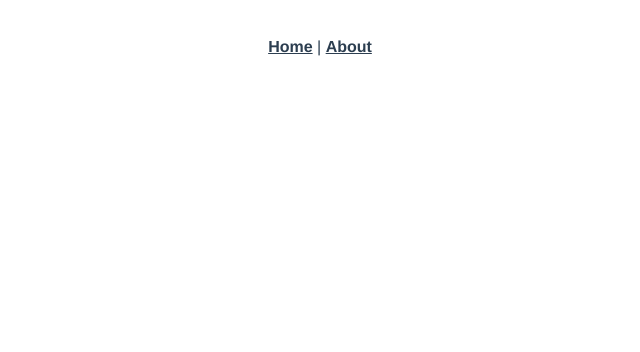
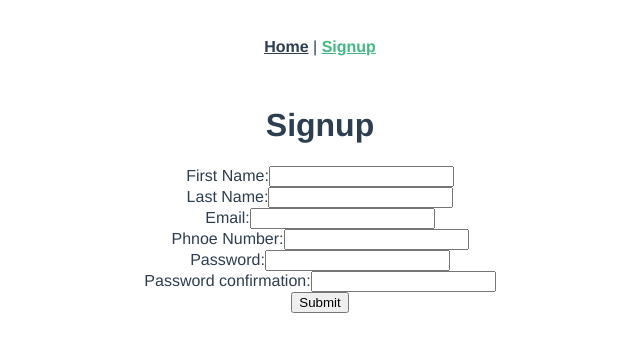
Before and after one commit to curtis-alexander/filler-up-frontend, a Vue app: page /users in a window 1280 px wide. Shown: the top 352 px of the page, without its empty margins (320-960 px from the left). Built offline with nearby package versions, Linux system fonts and the light colour scheme.

Commit message:
create signup page

```diff
--- a/src/App.vue
+++ b/src/App.vue
@@ -2,7 +2,7 @@
   <div id="app">
     <div id="nav">
       <router-link to="/">Home</router-link> |
-      <router-link to="/about">About</router-link>
+      <router-link to="/users">Signup</router-link>
     </div>
     <router-view />
   </div>
--- a/src/router/index.js
+++ b/src/router/index.js
@@ -1,6 +1,7 @@
 import Vue from "vue";
 import VueRouter from "vue-router";
 import Home from "../views/Home.vue";
+import Signup from "../views/Signup.vue";
 
 Vue.use(VueRouter);
 
@@ -9,6 +10,11 @@
     path: "/",
     name: "Home",
     component: Home,
+  },
+  {
+    path: "/users",
+    name: "Signup",
+    component: Signup,
   },
   {
     path: "/about",
--- a/src/views/Home.vue
+++ b/src/views/Home.vue
@@ -10,7 +10,7 @@
 export default {
   data: function () {
     return {
-      message: "Welcome to Vue.js!",
+      message: "Fill'er Up",
     };
   },
   created: function () {},
--- /dev/null
+++ b/src/views/Signup.vue
@@ -0,0 +1,61 @@
+<template>
+  <div class="signup">
+    <form v-on:submit.prevent="submit()">
+      <h1>Signup</h1>
+      <ul>
+        <li v-for="error in errors" v-bind:key="error">{{ error }}</li>
+      </ul>
+      <div>
+        <label>First Name:</label>
+        <input type="text" v-model="newUserParams.first_name" />
+      </div>
+      <div>
+        <label>Last Name:</label>
+        <input type="text" v-model="newUserParams.last_name" />
+      </div>
+      <div>
+        <label>Email:</label>
+        <input type="email" v-model="newUserParams.email" />
+      </div>
+      <div>
+        <label>Phnoe Number:</label>
+        <input type="email" v-model="newUserParams.phone_number" />
+      </div>
+      <div>
+        <label>Password:</label>
+        <input type="password" v-model="newUserParams.password" />
+      </div>
+      <div>
+        <label>Password confirmation:</label>
+        <input type="password" v-model="newUserParams.password_confirmation" />
+      </div>
+      <input type="submit" value="Submit" />
+    </form>
+  </div>
+</template>
+
+<script>
+import axios from "axios";
+
+export default {
+  data: function () {
+    return {
+      newUserParams: {},
+      errors: [],
+    };
+  },
+  methods: {
+    submit: function () {
+      axios
+        .post("/users", this.newUserParams)
+        .then((response) => {
+          console.log(response.data);
+          this.$router.push("/");
+        })
+        .catch((error) => {
+          this.errors = error.response.data.errors;
+        });
+    },
+  },
+};
+</script>
```
